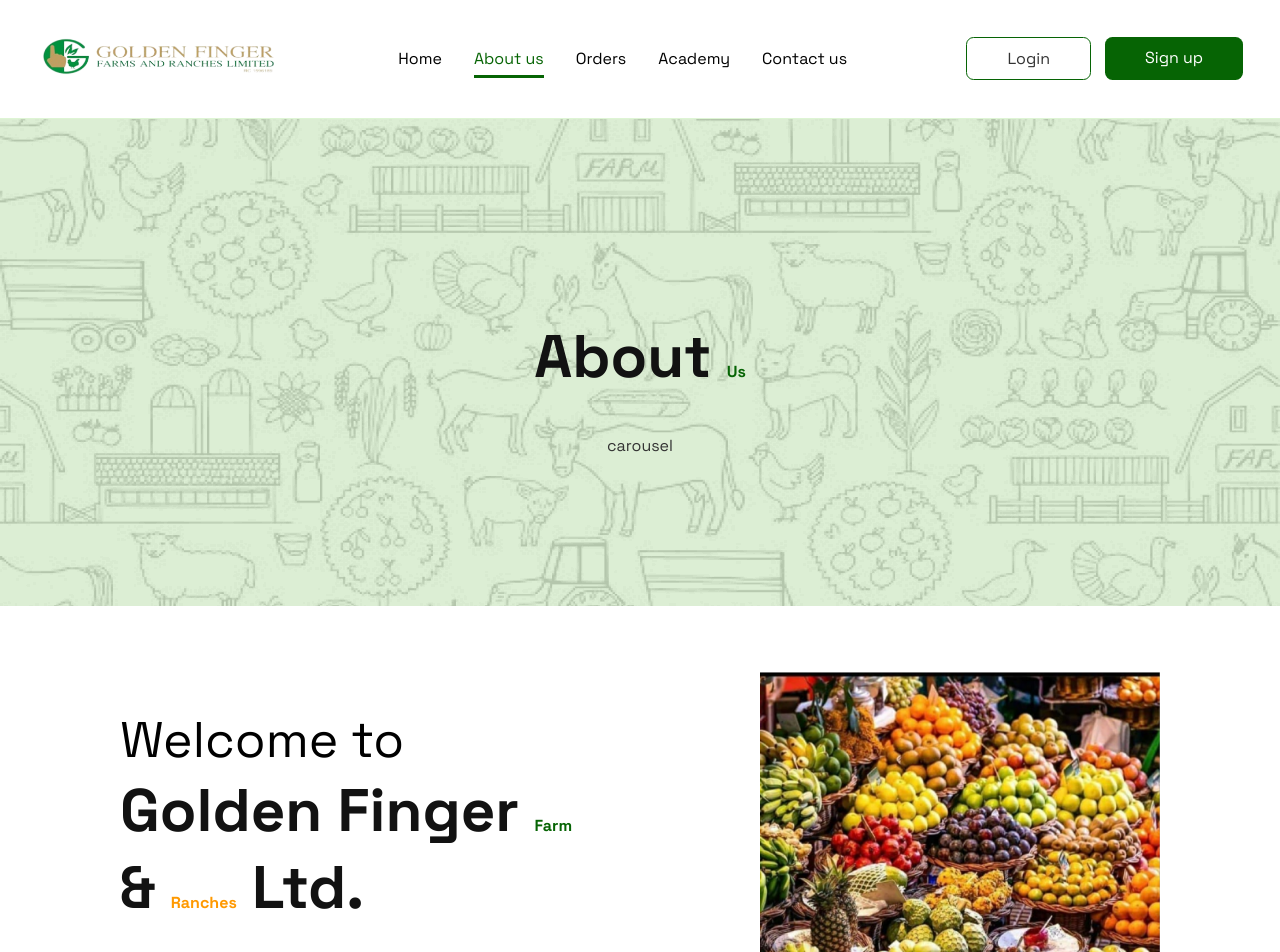
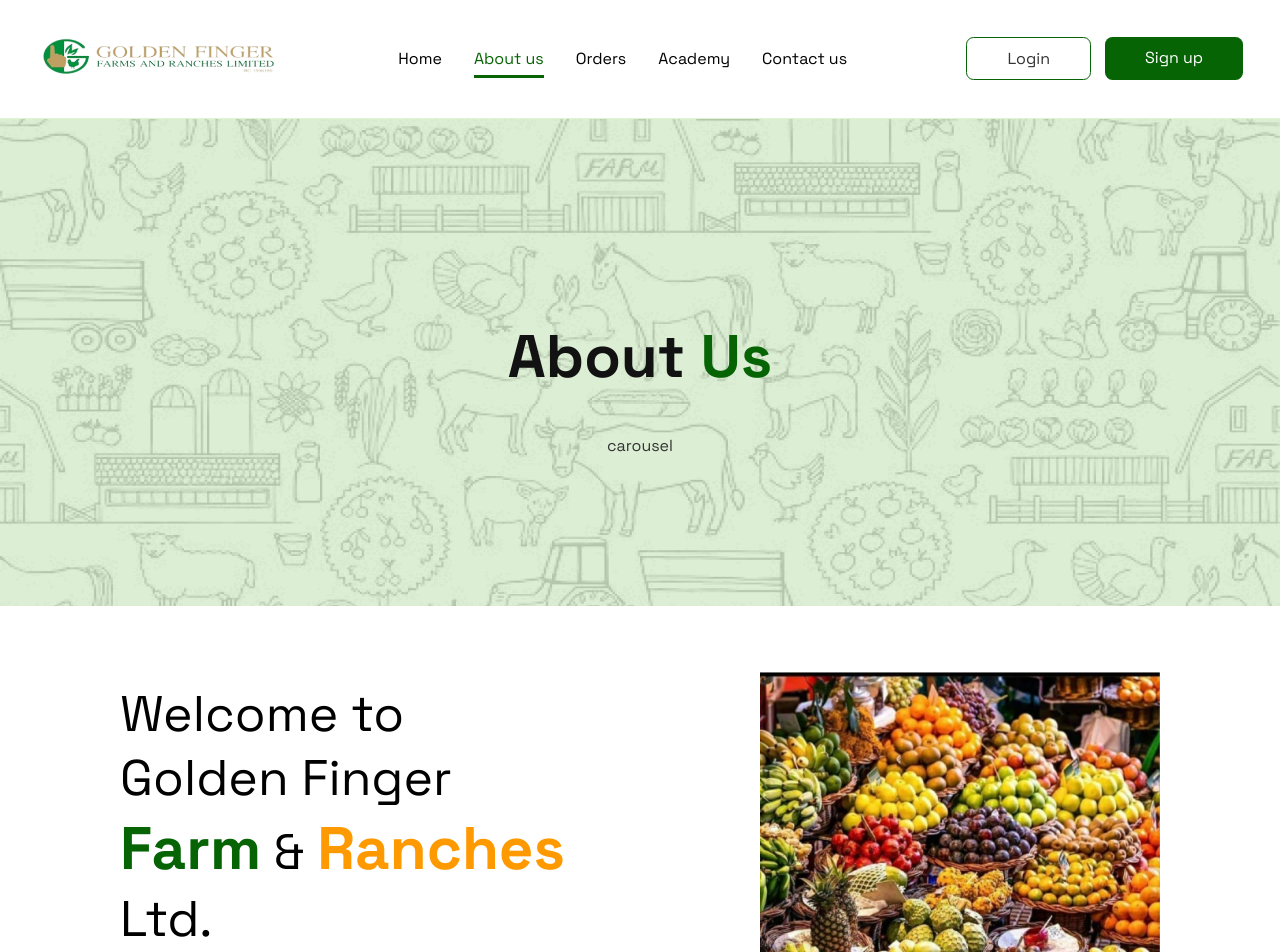
Before and after one commit to IamSolaSholzy01/goldenfingerfarm, a Next.js app: page /about in a window 1280 px wide. Shown: the top 952 px of the page. Built offline with nearby package versions, Linux system fonts and the light colour scheme.

Commit message:
fix conflict with default font size

```diff
--- a/pages/about.tsx
+++ b/pages/about.tsx
@@ -29,7 +29,7 @@
             <section className={styles.explore}>
                 <div className={styles.row}>
                     <div className={styles.col}>
-                        <span className={styles.h2}>Welcome to <h1 className={styles.h1}>Golden Finger <span className={styles.green}>Farm</span> & <span className={styles.yellow}>Ranches</span> Ltd.</h1></span>
+                        <span className={styles.h2}>Welcome to <p className={styles.h1}>Golden Finger <span className={styles.green}>Farm</span> & <span className={styles.yellow}>Ranches</span> Ltd.</p></span>
                         <PrimaryButton text="Explore Market" onClick={() => {}} />
                     </div>
                     <Image src={fruits} alt="Fruits" width={400} height={409} />
--- a/styles/About.module.css
+++ b/styles/About.module.css
@@ -17,7 +17,7 @@
     padding: 200px 0 150px 0;
 }
 
-.h1 {
+.h1, .h1 > * {
     color: #121212;
     font-size: 60px;
     font-weight: 700;
@@ -63,7 +63,7 @@
     padding-right: 180px;
 }
 
-.h2 {
+.h2, .h2 > * {
     color: #000000;
     font-size: 50px;
     font-weight: 400;
```
